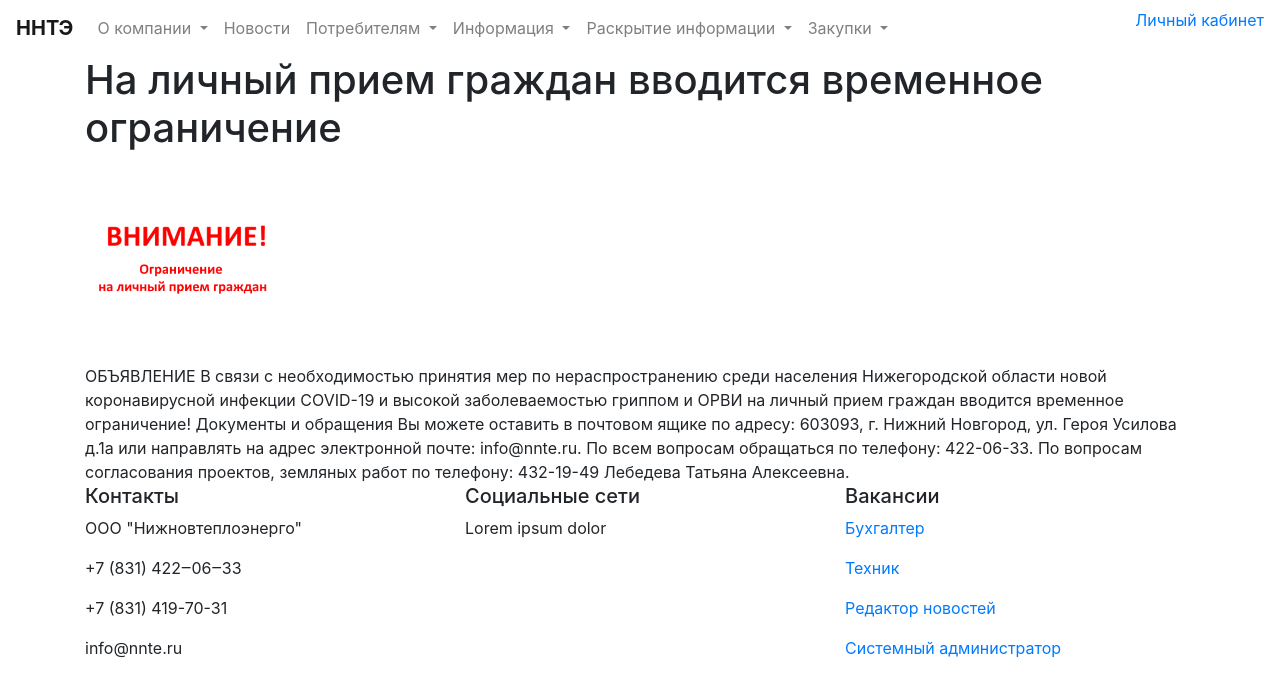
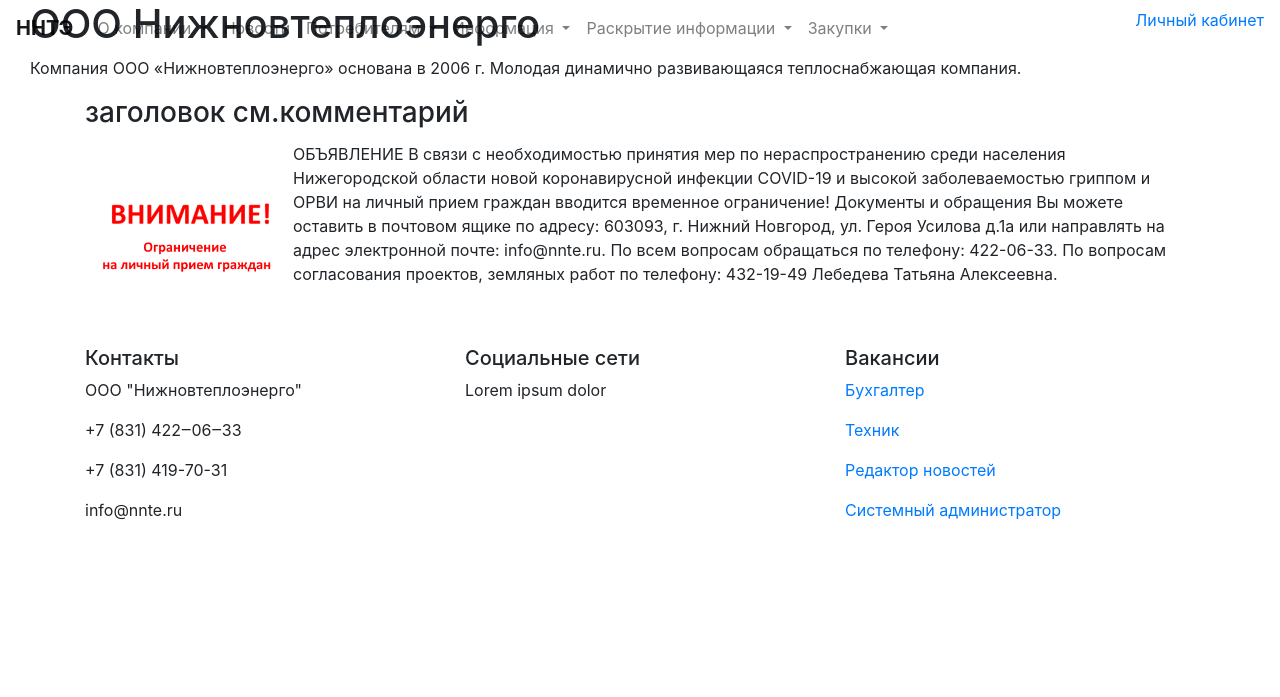
Before and after one commit to D2ntes/nnte, a Django app: page /new/3/ in a window 1280 px wide. Shown: the top 697 px of the page. Run offline with Django 3.2, Linux system fonts and the light colour scheme; data comes from the database, SQL or seed files in the repository; some libraries are stand-ins or nearby versions.

Commit message:
change blocks, add tabs, padding, margin and img

```diff
--- a/templates/nav.html
+++ b/templates/nav.html
@@ -1,5 +1,5 @@
 <header class="header">
-    <nav class="navbar navbar-expand-lg navbar-light">
+    <nav class="navbar navbar-expand-lg navbar-light fixed-top">
         <a class="navbar-brand" href={% url 'index' %}><strong>ННТЭ</strong></a>
         <button class="navbar-toggler" type="button" data-toggle="collapse"
                 data-target="#navbarSupportedContent" aria-controls="navbarSupportedContent"
--- a/templates/new.html
+++ b/templates/new.html
@@ -2,24 +2,27 @@
 
 {% block content %}
 
+    <div class="container-fluid" id="nnte">
         <div class="container-fluid">
-        <div class="container" id="news-header">
-                                <h1 class="card-title">{{ new.title }}</h1>
-                                </a>
+            <h1>ООО Нижновтеплоэнерго</h1>
+            <p>Компания ООО «Нижновтеплоэнерго» основана в 2006 г. Молодая динамично развивающаяся
+                теплоснабжающая компания.</p>
+        </div>
     </div>
 
-
+    <div class="container-fluid">
+        <div class="row">
             <div class="container" id="new">
-                        <div class="row">
-                            <div class="col-sm-12">
-
+                <h3>заголовок см.комментарий</h3>
+{#            вот это залогок нужно брать из только что-то созданной новости#}
+{#            и передавать его в ленту новостей и на карты на морду#}
                         {% if new.image %}
-                                    <img src="{{ new.image.url }}" width="200">
+                            <img class="float-left m-1" src="{{ new.image.url }}" width="200">
                                 {% endif %}
-                                <p class="card-text">{{ new.text | safe }}</p>
+                                <p class="card-text p-1">{{ new.text | safe }}</p>
                                 {% if new.file %}
                                     <a href="{{ new.file.url }}"
-                                       class="btn btn-primary">Скачать</a>
+                                       class="btn btn-primary float-right">Скачать</a>
                                     {#            <!-- Просмотр в новом окне -->#}
                                     {#            <a target="_blank"#}
                                     {#           href="http://docs.google.com/viewer?url={{ new.file_new.url.get_absolute_url }}">Посмотреть</a>#}
@@ -27,8 +30,6 @@
                                 {% endif %}
             </div>
         </div>
-
-                    </div>
     </div>
 
 
```
Also changed, not shown: templates/index.html (+5 -7 lines), templates/news.html (+4 -4 lines), 1 other file. Lines whose indentation alone changed are shown as unchanged.
